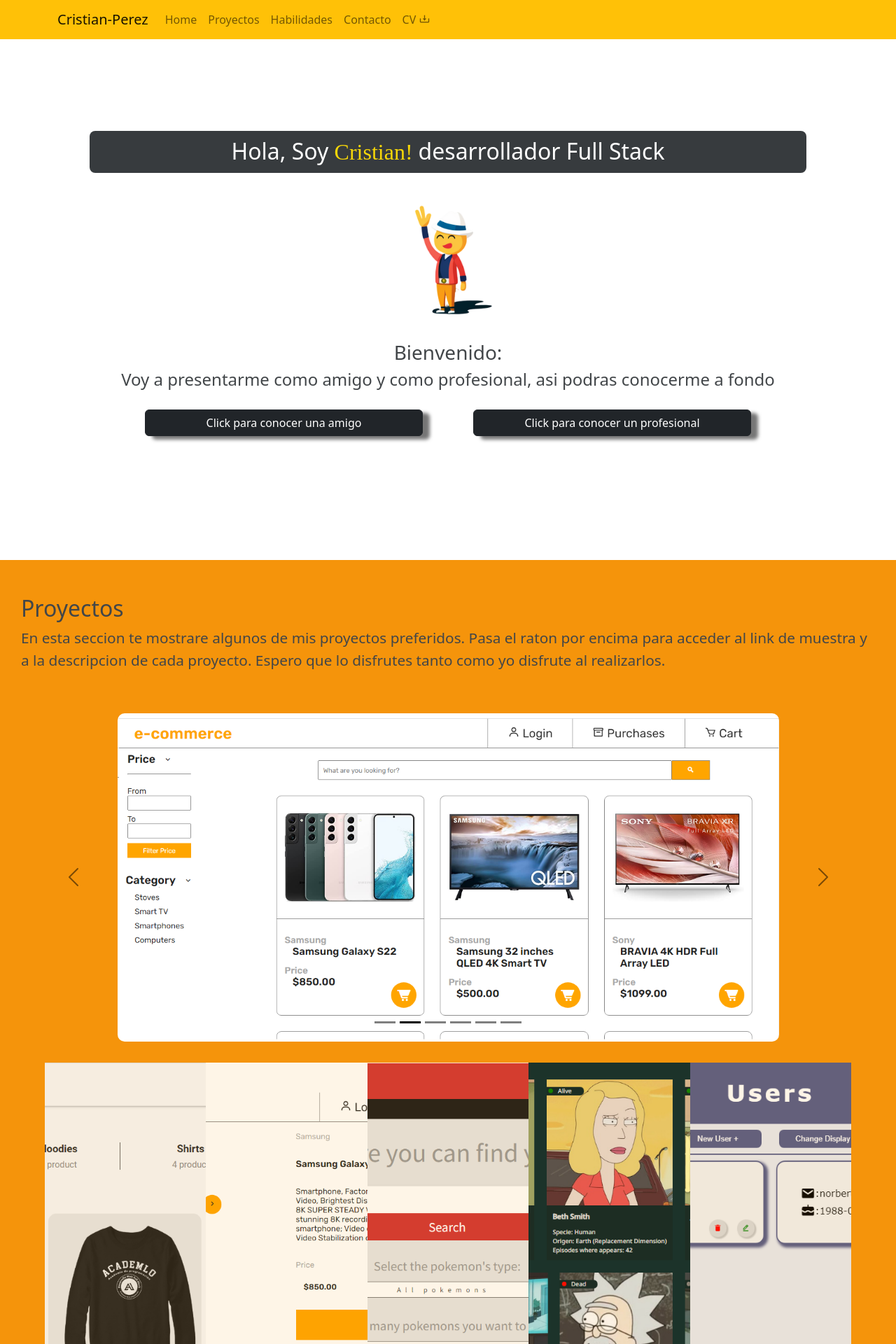
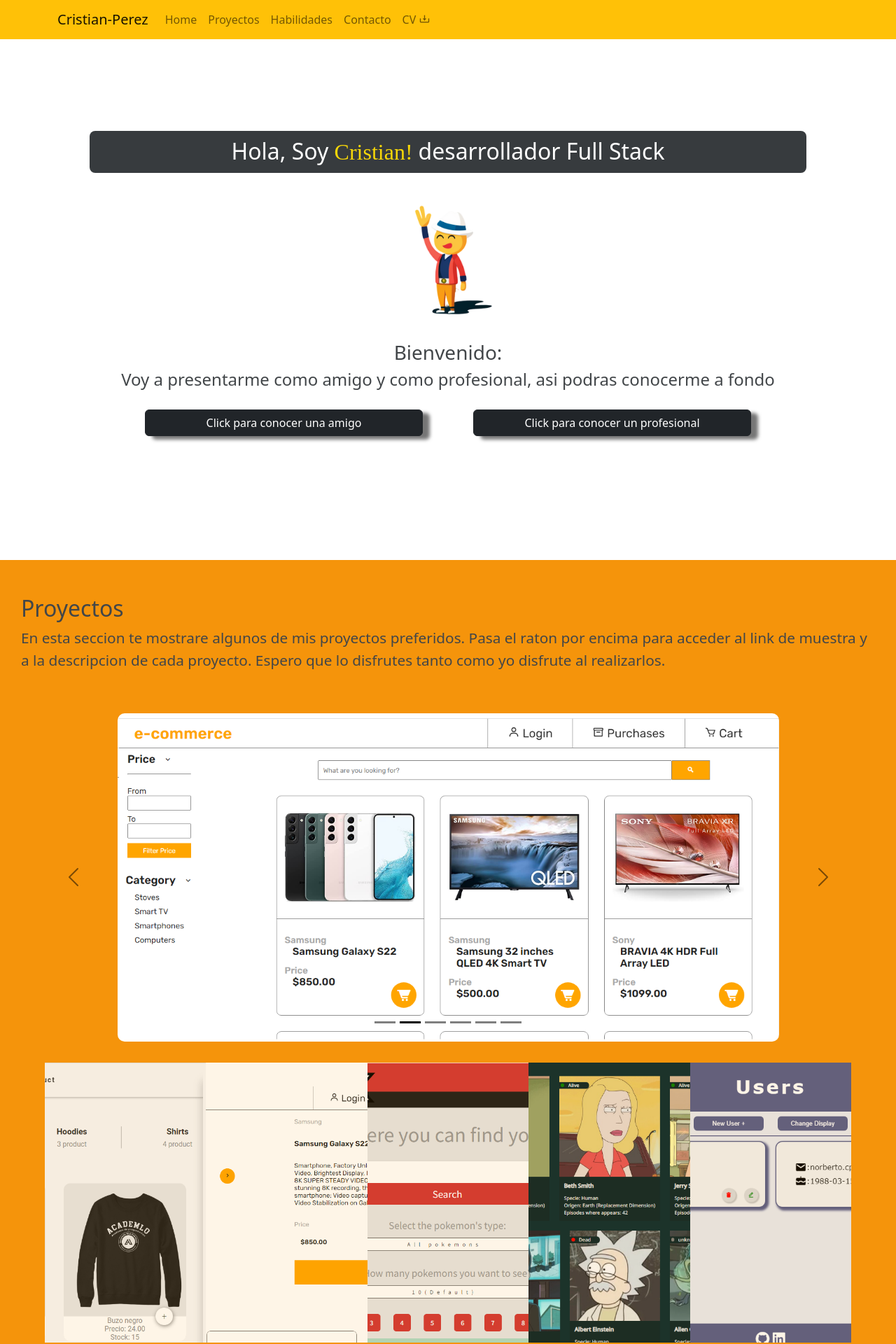
Before and after one commit to CrisPer1988/PortafolioNew, a React (Vite) app: page / in a window 1280 px wide. Shown: the top 1920 px of the page at 70% size. Built offline with nearby package versions, Linux system fonts and the light colour scheme.

Commit message:
heigth seccionImg

```diff
--- a/src/components/styles/seccionImg.css
+++ b/src/components/styles/seccionImg.css
@@ -7,15 +7,11 @@
 
     display: flex;
     max-width: 90%;
-    height: 500px;
+    height: 400px;
     margin: 0 auto;
 
 }
 
-.depth-container div {
-    margin: 0 auto
-
-}
 
 .depth-container img {
     width: 0px;
```
